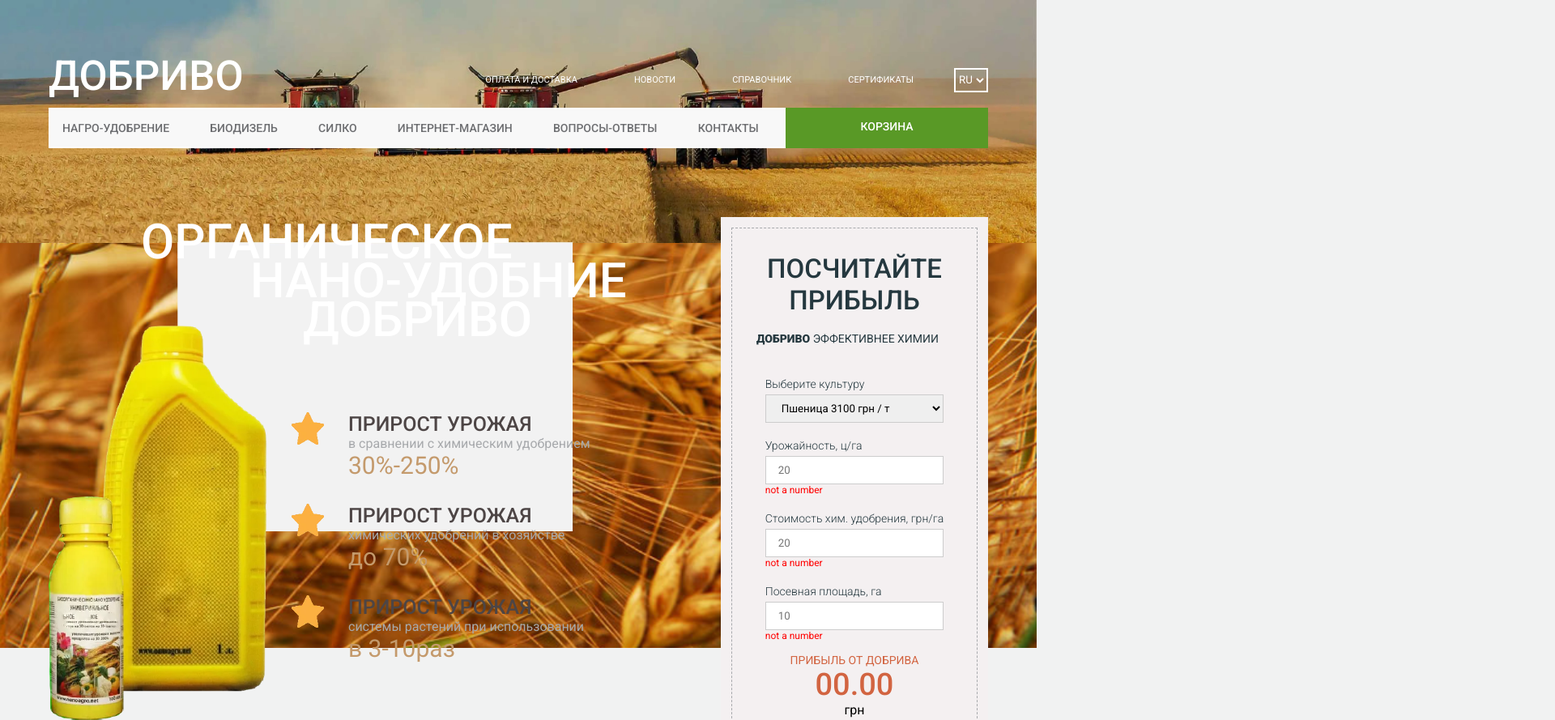
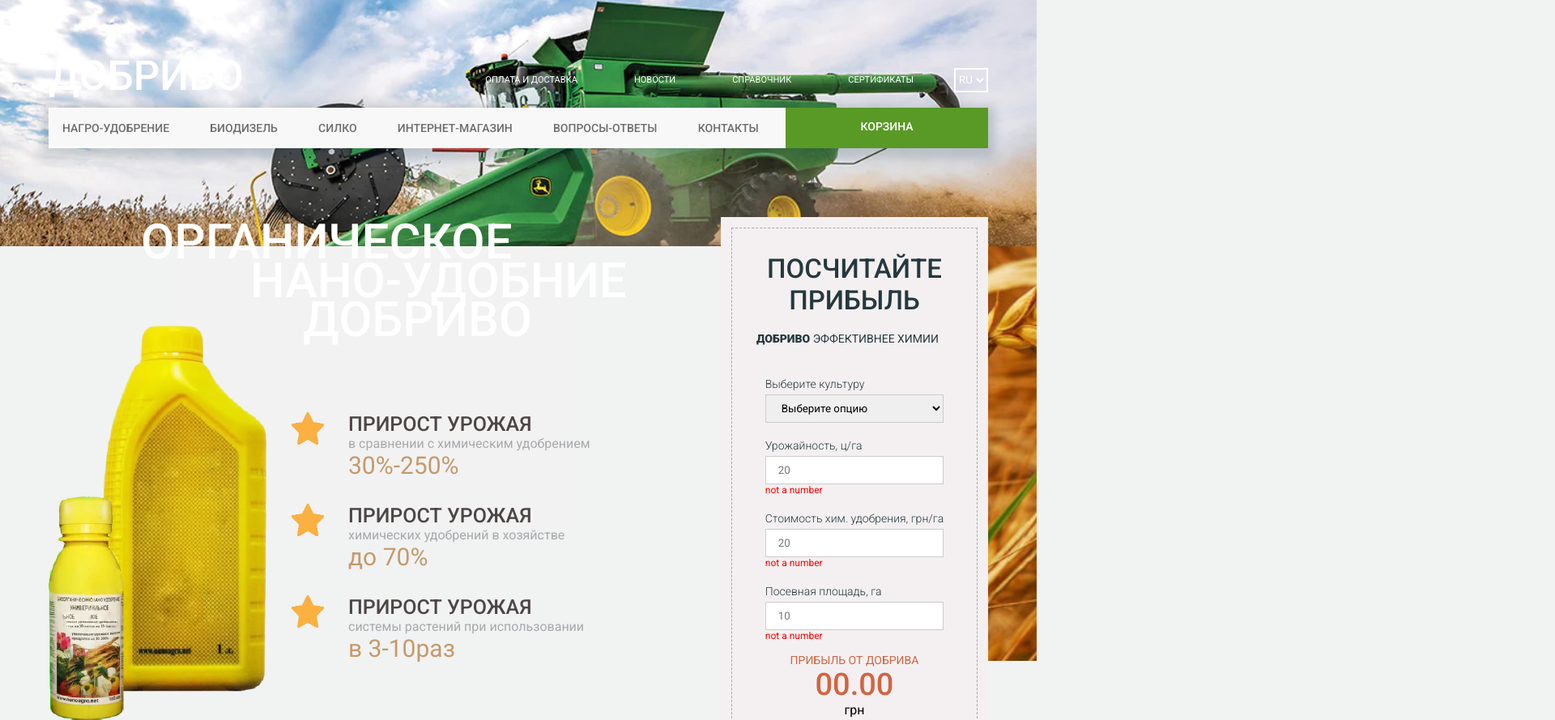
Before and after one commit to mishaRozdorozhniuk/test-task-fertilizer, a website: page app/index.html in a window 1280 px wide. Shown: the top 889 px of the page at 81% size, 1920 px wide, since content can reach past the window. Drawn offline with nearby package versions, Linux system fonts and the light colour scheme.

Commit message:
add slider to test task

```diff
--- a/app/index.html
+++ b/app/index.html
@@ -12,22 +12,38 @@
     <link rel="stylesheet" href="css/style.min.css">
 </head>
 
-<body>
+<body scroll="no" style="overflow-x: hidden">
     <div class="bg">
     </div>
 
     <main class="fertilizer">
+        <div class="fade">
+            <div>
+                <img src="./img/combine.webp" class="combine-photo" alt="combine">
+            </div>
+            <div>
+                <img src="./img/combine2.jpeg" class="combine-photo" alt="combine">
+            </div>
+            <div>
+                <img src="./img/combine.webp" class="combine-photo" alt="combine">
+            </div>
+            <div>
+                <img src="./img/combine2.jpeg" class="combine-photo" alt="combine">
+            </div>
+        </div>
+        <div class="container">
 
-        <div class="container">
             <div class="about">
                 <h1 class="about-title">ДОБРИВО</h1>
                 <div class="about__nav">
                     <ul class="about__list">
+
                         <li class="about__item">оплата и доставка</li>
                         <li class="about__item">новости</li>
                         <li class="about__item">справочник</li>
                         <li class="about__item">сертификаты</li>
                     </ul>
+
                     <select name="language" id="language">
                         <option value="ru">RU</option>
                         <option value="en">EN</option>
@@ -101,8 +117,8 @@
                                 <div class="calc__form-group">
                                     <label class="calc__label" for="culture">Выберите культуру</label>
                                 </div>
-                                <select class="calc__select" name="" id="culture">
-                                        <option value="" selected disabled>Пшеница  3100 грн / т</option>
+                                <select class="calc__select" name="culture" id="culture">
+                                        <option value="" selected>Выберите опцию</option>
                                         <option value="2100">Пшеница  2100 грн / т</option>
                                         <option value="1100">Пшеница  1100 грн / т</option>
                                         <option value="500">Пшеница  500 грн / т</option>
--- a/app/js/main.js
+++ b/app/js/main.js
@@ -1,15 +1,15 @@
-// $(document).ready(function() {
-//     $('.fade').slick({
-//         dots: true,
-//         infinite: true,
-//         speed: 700,
-//         autoplay: true,
-//         arrows: false,
-//         slidesToShow: 1,
-//         slidesToScroll: 1
-//     });
+$(document).ready(function() {
+    $('.fade').slick({
+        dots: false,
+        infinite: true,
+        speed: 10,
+        autoplay: true,
+        arrows: false,
+        slidesToShow: 1,
+        slidesToScroll: 1
+    });
 
-// });
+});
 
 function displayNum() {
     $("#yield").keyup(calc);
--- a/app/scss/style.scss
+++ b/app/scss/style.scss
@@ -15,28 +15,20 @@
         max-width: 1160px;
         margin: 0 auto 0 auto;
         padding-top: 5%;
+        position: relative;
     }
 
     .fertilizer {
         background: url('../img/photo1.webp') no-repeat;
-        height: 100vh;
+        height: 110vh;
         width: 100vw;
         padding: 0;
         margin: 0;
         background-size: 100%;
     }
 
-    // .slide-first {
-    //     background: url('../img/combine2.jpeg') no-repeat;
-    //     height: 400px;
-    //     width: 100vw;
-    //     padding: 0;
-    //     margin: 0;
-    //     background-size: 100%;
-    //     background-position: center;
-    //     // z-index: 0;
-    // }
     .header {
+        box-shadow: 0px 5px 12px 8px rgba(34, 60, 80, 0.2);
         &__list {
             display: flex;
             justify-content: space-between;
@@ -228,7 +220,7 @@
 
     .bg {
         background: url('../img/photo3.jpeg') no-repeat;
-        height: 100vh;
+        height: 102vh;
         width: 100vw;
         padding: 0;
         margin: 0;
@@ -236,6 +228,7 @@
         z-index: -11;
         position: absolute;
         right: 0;
+        background-position: 1000px;
     }
 
     .learn-more {
@@ -297,11 +290,24 @@
     }
 
     .fade .combine-photo {
-        object-fit: revert;
-        position: absolute;
         z-index: 0;
-        // height: 47%;
+        height: 42%;
         left: 0;
         top: 0;
         width: 100vw;
+        object-fit: cover;
     }
+
+    .fade {
+        overflow: hidden;
+        position: absolute;
+    }
+
+    .slick-track {
+        display: flex;
+    }
+
+    .calc__select option {
+        color: red;
+        background-color: red;
+    }
```
Also changed, not shown: app/css/style.min.css.
